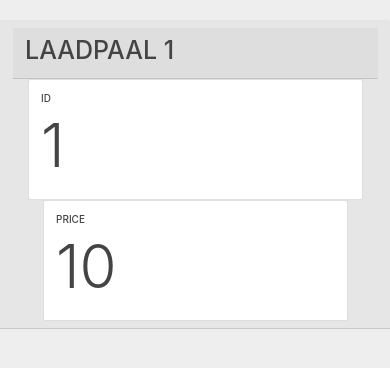
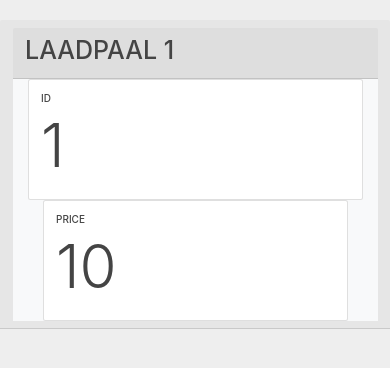
Before and after one commit to avict15/afstudeerproject-1, a Flask app: page /admin/dashboard in a window 390 px wide. Shown: the part 62-430 px from the top of the page. Run offline with Flask 2, Linux system fonts and the light colour scheme; tables that the repository leaves empty hold one stand-in row (values such as "Sample post"); data that the repository does not hold is empty; some libraries are stand-ins or nearby versions.

Commit message:
updated dashboard

```diff
--- a/app/templates/dashboard.html
+++ b/app/templates/dashboard.html
@@ -11,14 +11,14 @@
         <div class="card-header">
           <h1 class="text-uppercase">Laadpaal {{chargingpoint.id}}</h1>
         </div>
-          <div class="col-lg-3 col-md-6">
+          <div class="col-lg-3 col-md-6 bg-light">
             <div class="card text-black">
               <div class="card-body">
                 <h6 class="text-uppercase">ID</h6>
                 <h1 class="display-1">{{chargingpoint.id}}</h1>
               </div>
           </div>
-          <div class="col-lg-3 col-md-6">
+          <div class="col-lg-3 col-md-6 bg-light">
             <div class="card text-black">
               <div class="card-body">
                 <h6 class="text-uppercase">Price</h6>
@@ -28,7 +28,7 @@
           </div>
           {% for session in sessions%}
             {% if session.chargingpoint_id == chargingpoint.id and session.endtime == None %}
-            <div class="col-lg-3 col-md-6">
+            <div class="col-lg-3 col-md-6 bg-light">
               <div class="card text-black">
                 <div class="card-body">
                 <h6 class="text-uppercase">Current user</h6>
@@ -40,7 +40,7 @@
                 </div>
               </div>
             </div>
-            <div class="col-lg-3 col-md-6">
+            <div class="col-lg-3 col-md-6 bg-light">
               <div class="card text-black">
                 <div class="card-body">
                 <h6 class="text-uppercase">Start time</h6>
```
